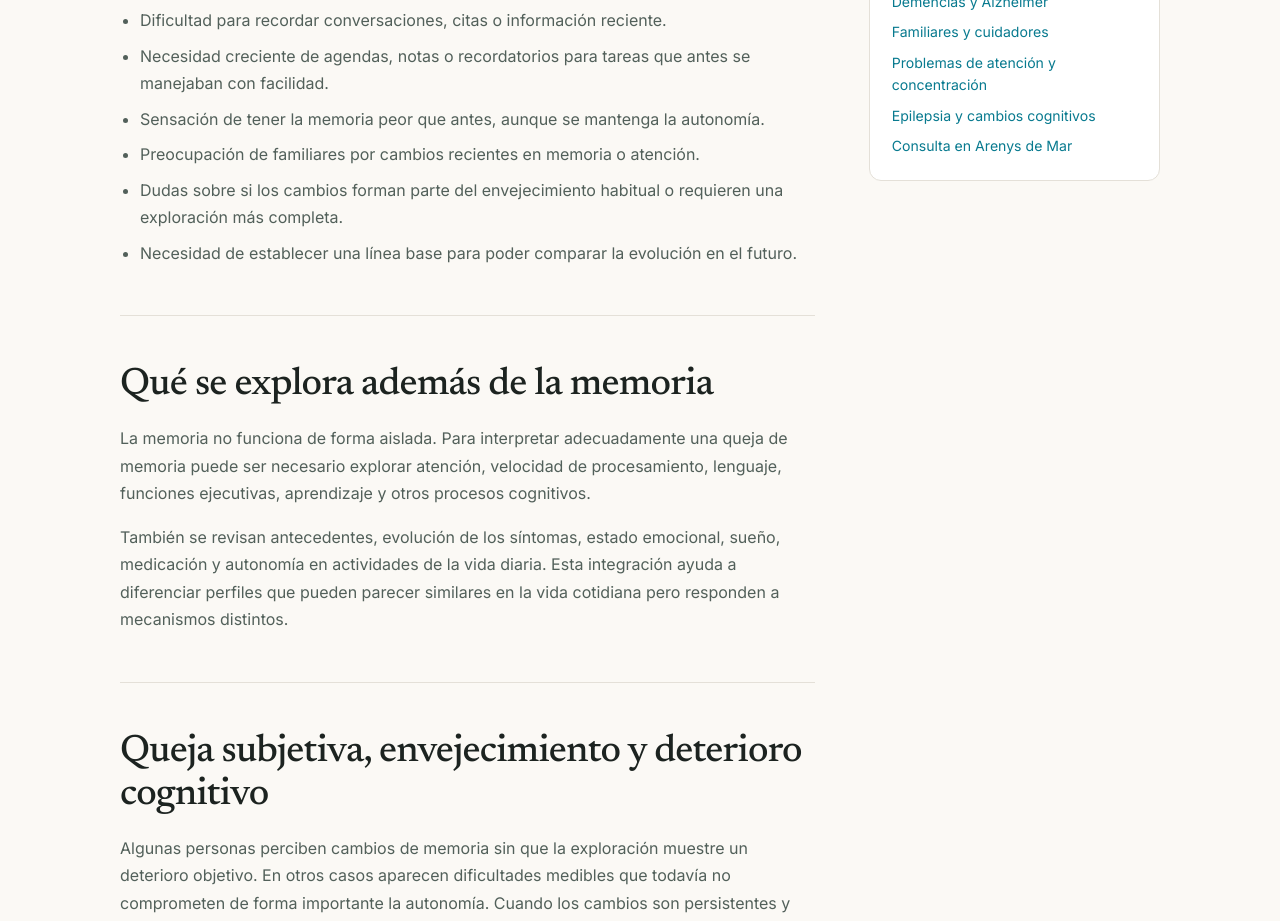
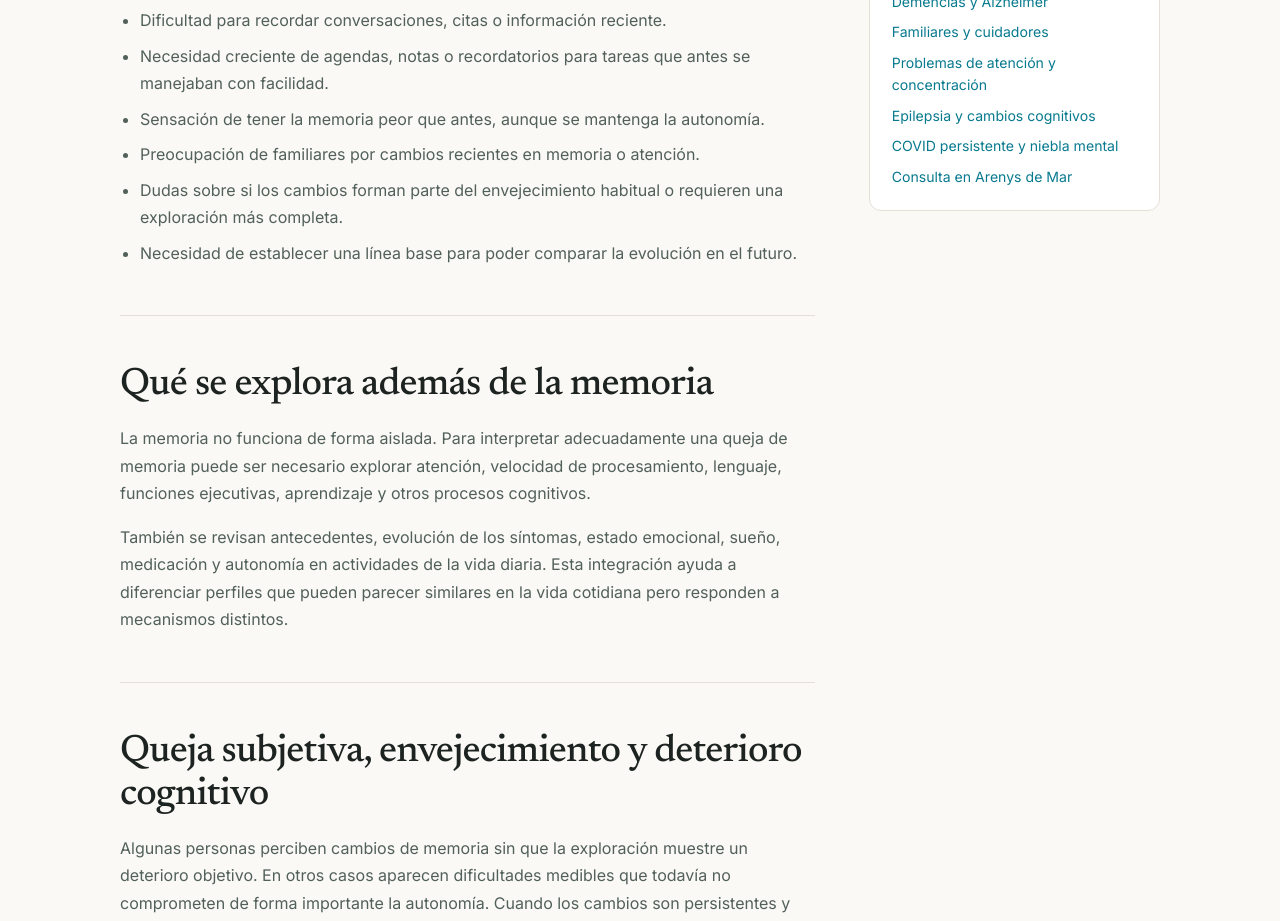
Before and after one commit to carolinasanchezgirona/Portfolio-Carolina, a Next.js app: page /problemas-de-memoria in a window 1280 px wide. Shown: the part 1160-2081 px from the top of the page. Built offline with nearby package versions, Linux system fonts and the light colour scheme.

Commit message:
SEO: link long COVID cognition page

```diff
--- a/app/problemas-de-memoria/page.tsx
+++ b/app/problemas-de-memoria/page.tsx
@@ -162,6 +162,7 @@ export default function MemoryProblemsPage() {
               <a href="/familiares-y-cuidadores-de-personas-con-demencia/">Familiares y cuidadores</a>
               <a href="/problemas-de-atencion-y-concentracion-en-adultos/">Problemas de atención y concentración</a>
               <a href="/epilepsia-y-cambios-cognitivos/">Epilepsia y cambios cognitivos</a>
+              <a href="/covid-persistente-y-niebla-mental/">COVID persistente y niebla mental</a>
               <a href="/psicologa-arenys-de-mar/">Consulta en Arenys de Mar</a>
             </div>
           </div>
```
